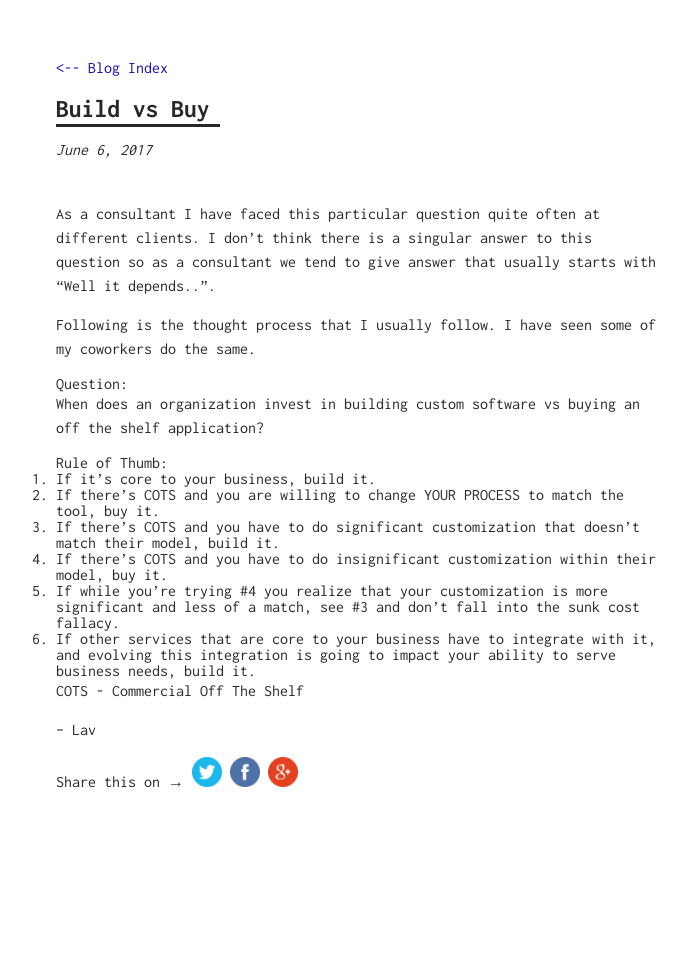
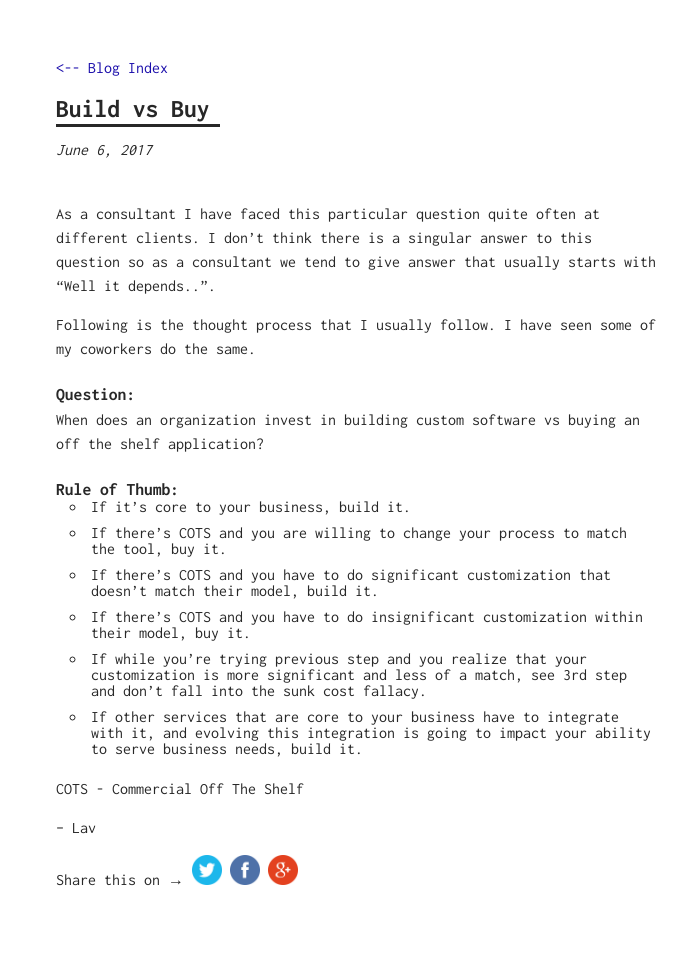
Before and after one commit to lavpathak/lavpathak.com, a Jekyll site: the page built from _posts/2017-06-06-build-vs-buy.md, in a window 1280 px wide. Shown: the whole page, without its empty margins (284-970 px from the left). Built offline with Jekyll 4.4.1, drawn with Linux system fonts in a browser that asks for light colours; before the commit the page ends 900 px from its top, so only the background shows below that.

Commit message:
Fix formatting issues. Build vs Buy article.

```diff
--- a/_posts/2017-06-06-build-vs-buy.md
+++ b/_posts/2017-06-06-build-vs-buy.md
@@ -7,16 +7,18 @@ As a consultant I have faced this particular question quite often at different c
 
 Following is the thought process that I usually follow. I have seen some of my coworkers do the same.
 
-### Question:
+## Question:
+
 When does an organization invest in building custom software vs buying an off the shelf application?
 
-### Rule of Thumb:
-1. If it’s core to your business, build it.
-2. If there’s COTS and you are willing to change YOUR PROCESS to match the tool, buy it.
-3. If there’s COTS and you have to do significant customization that doesn’t match their model, build it.
-4. If there’s COTS and you have to do insignificant customization within their model, buy it.
-5. If while you’re trying #4 you realize that your customization is more significant and less of a match, see #3 and don’t fall into the sunk cost fallacy.
-6. If other services that are core to your business have to integrate with it, and evolving this integration is going to impact your ability to serve business needs, build it.
+## Rule of Thumb:
+
+* If it’s core to your business, build it.
+* If there’s COTS and you are willing to change your process to match the tool, buy it.
+* If there’s COTS and you have to do significant customization that doesn’t match their model, build it.
+* If there’s COTS and you have to do insignificant customization within their model, buy it.
+* If while you’re trying previous step and you realize that your customization is more significant and less of a match, see 3rd step and don’t fall into the sunk cost fallacy.
+* If other services that are core to your business have to integrate with it, and evolving this integration is going to impact your ability to serve business needs, build it.
 
 COTS - Commercial Off The Shelf
 
```
